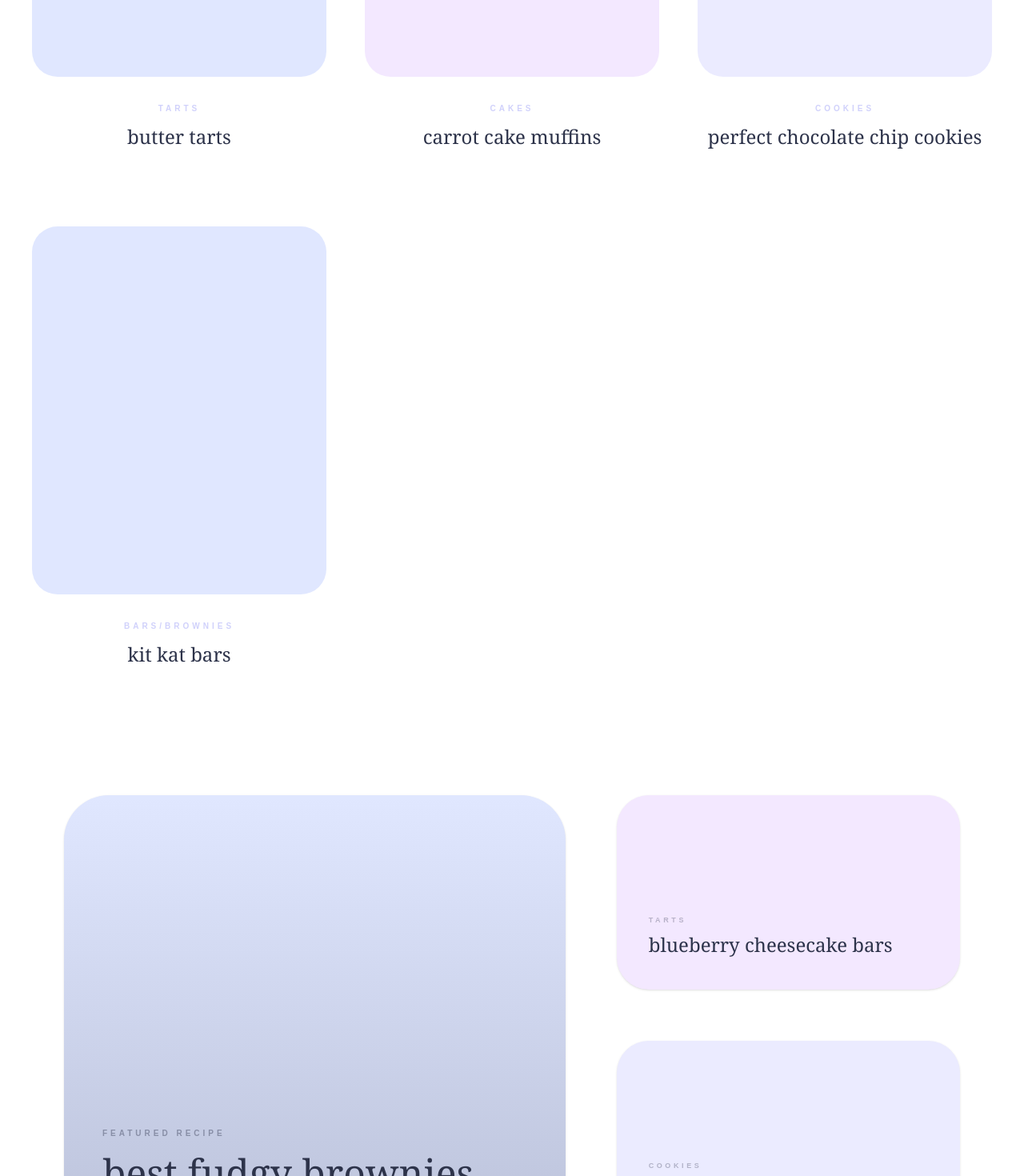
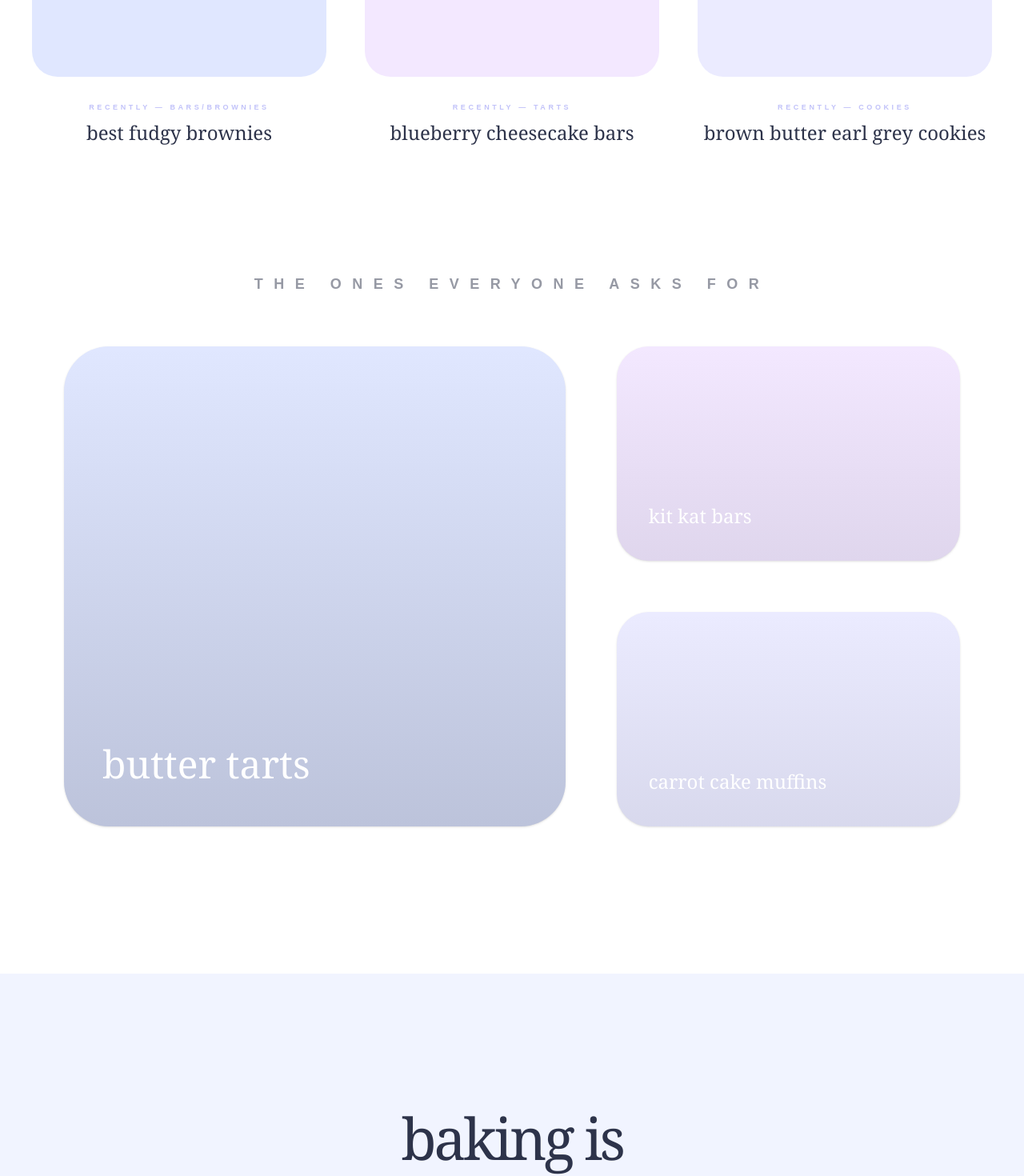
Before and after one commit to billie-zhang/billiesbakinglife, a Next.js app: page / in a window 1280 px wide. Shown: the part 640-2110 px from the top of the page at 80% size. Built offline with nearby package versions, Linux system fonts and the light colour scheme.

Commit message:
reformat home page

```diff
--- a/app/page.tsx
+++ b/app/page.tsx
@@ -11,10 +11,25 @@ export default async function Home() {
   const files = fs.readdirSync(recipesDir);
   const recipes = files.map((file) => JSON.parse(fs.readFileSync(path.join(recipesDir, file), "utf-8")));
 
-  const featured = recipes.slice(0, 3);
-  const latest = recipes.slice(3, 9);
+  // 1. Sort by Date for "Latest" (Assuming you add a "date": "2024-03-20" to your JSON)
+  const latest = [...recipes]
+    .sort((a, b) => new Date(b.date || 0).getTime() - new Date(a.date || 0).getTime())
+    .slice(0, 3);
 
-  const categories = ["cookies", "cakes", "bars/brownies", "tarts", "bread", "pastries"]; // TODO: update categories
+  // 2. Explicit Featured Selection
+  const featuredIds = ["butter-tarts", "kit-kat-bars", "carrot-cake-muffins"];
+  const featured = featuredIds.map(id =>
+    recipes.find(r => r.id === id) || recipes[0]
+  );
+
+  const categories = [
+    { name: "cookies", color: "bg-[#E0E7FF]" },
+    { name: "cakes", color: "bg-[#F3E8FF]" },
+    { name: "bars/brownies", color: "bg-[#EBEBFF]" },
+    { name: "tarts", color: "bg-[#E0E7FF]" },
+    { name: "bread", color: "bg-[#F3E8FF]" },
+    { name: "pastries", color: "bg-[#EBEBFF]" }
+  ];
 
   return (
     <div className="min-h-screen">
@@ -25,26 +40,34 @@ export default async function Home() {
           <div className="w-full h-[1px] bg-[#D1DAFF]/90" />
         </div>
 
-        <div className="grid grid-cols-1 md:grid-cols-2 lg:grid-cols-3 gap-x-12 gap-y-24">
+        <div className="grid grid-cols-1 md:grid-cols-3 gap-x-12 gap-y-20">
           {latest.map((recipe, index) => (
-            <Link key={recipe.id} href={`/recipes/${recipe.id}`} className="group block text-center">
+            <Link key={recipe.id} href={`/recipes/${recipe.id}`} className="group block">
               <div className={`relative aspect-[4/5] overflow-hidden rounded-[2rem] mb-8 transition-all duration-1000 group-hover:-translate-y-2 ${cardColors[index % cardColors.length]}`} />
-              <p className="text-[10px] uppercase tracking-[0.4em] font-bold text-[#6366F1]/30 mb-3">{recipe.category}</p>
-              <h3 className="text-2xl font-serif text-[#2D334A] group-hover:italic transition-all duration-500">{recipe.name}</h3>
+              <div className="text-center">
+                <p className="text-[9px] uppercase tracking-[0.4em] font-bold text-[#6366F1]/40 mb-2">
+                  {recipe.date ? new Date(recipe.date).toLocaleDateString('en-US', { month: 'short', day: 'numeric' }) : 'recently'} — {recipe.category}
+                </p>
+                <h3 className="text-2xl font-serif text-[#2D334A] transition-all duration-500">{recipe.name}</h3>
+              </div>
             </Link>
           ))}
         </div>
       </section>
 
-      <section className="px-8 md:px-20 mb-52">
+      <div className="max-w-7xl mx-auto px-10 mb-16 text-center">
+        <span className="text-[18px] uppercase tracking-[0.75em] text-[#2D334A]/50 font-bold">The Ones Everyone Asks For</span>
+      </div>
+
+      <section className="px-8 md:px-20 mb-46">
         <div className="max-w-7xl mx-auto">
-          <div className="grid grid-cols-1 md:grid-cols-12 gap-10 md:gap-16 h-auto md:h-[550px]">
-            <div className="md:col-span-7 h-[350px] md:h-full">
+          <div className="grid grid-cols-1 md:grid-cols-12 gap-10 md:gap-16 h-auto md:h-[600px]">
+            <div className="md:col-span-7 h-[400px] md:h-full">
               <Link href={`/recipes/${featured[0]?.id}`} className="group relative block w-full h-full overflow-hidden rounded-[3.5rem] bg-[#E0E7FF] shadow-sm hover:shadow-xl transition-all duration-700">
                 <div className="absolute inset-0 bg-gradient-to-t from-[#2D334A]/20 to-transparent z-10" />
                 <div className="absolute bottom-12 left-12 z-20">
-                  <span className="text-[10px] uppercase tracking-[0.4em] font-bold text-[#2D334A]/40 mb-3 block">Featured Recipe</span>
-                  <h2 className="text-3xl md:text-5xl font-serif text-[#2D334A] leading-tight group-hover:italic transition-all">
+                  {/* <span className="text-[10px] uppercase tracking-[0.4em] font-bold text-white/60 mb-3 block italic">The signature</span> */}
+                  <h2 className="text-3xl md:text-5xl font-serif text-white leading-tight transition-all">
                     {featured[0]?.name}
                   </h2>
                 </div>
@@ -52,10 +75,10 @@ export default async function Home() {
             </div>
             <div className="md:col-span-5 flex flex-col gap-10 md:gap-16 h-auto md:h-full">
               {featured.slice(1, 3).map((recipe, i) => (
-                <Link key={recipe.id} href={`/recipes/${recipe.id}`} className={`group relative flex-1 min-h-[220px] overflow-hidden rounded-[2.5rem] shadow-sm hover:shadow-xl transition-all duration-700 ${i === 0 ? 'bg-[#F3E8FF]' : 'bg-[#EBEBFF]'}`}>
+                <Link key={recipe.id} href={`/recipes/${recipe.id}`} className={`group relative flex-1 min-h-[250px] overflow-hidden rounded-[2.5rem] shadow-sm hover:shadow-xl transition-all duration-700 ${i === 0 ? 'bg-[#F3E8FF]' : 'bg-[#EBEBFF]'}`}>
+                  <div className="absolute inset-0 bg-gradient-to-t from-[#2D334A]/10 to-transparent z-10" />
                   <div className="absolute bottom-10 left-10 z-20">
-                    <p className="text-[9px] uppercase tracking-[0.4em] font-bold text-[#2D334A]/30 mb-2">{recipe.category}</p>
-                    <h3 className="text-xl md:text-2xl font-serif text-[#2D334A] group-hover:italic transition-all">
+                    <h3 className="text-xl md:text-2xl font-serif text-white group-hover:italic transition-all">
                       {recipe.name}
                     </h3>
                   </div>
@@ -66,7 +89,7 @@ export default async function Home() {
         </div>
       </section>
 
-      <section className="bg-[#F1F4FF] py-40 mb-52">
+      <section className="bg-[#F1F4FF] py-40 mb-48">
         <div className="max-w-3xl mx-auto text-center px-6">
           <h2 className="text-5xl md:text-7xl font-serif leading-tight tracking-tighter text-[#2D334A] mb-12">
             baking is <br /> <span className="italic opacity-20">the art of let go.</span>
@@ -81,33 +104,34 @@ export default async function Home() {
         </div>
       </section>
 
-      <section className="max-w-7xl mx-auto px-10 pb-56">
+      <section className="max-w-7xl mx-auto px-10 mb-52">
         <div className="text-center mb-20">
-          <h2 className="text-[12px] uppercase tracking-[0.6em] font-bold text-[#2D334A]/30">Explore by Category</h2>
+          <h2 className="text-[14px] uppercase tracking-[0.6em] font-bold text-[#2D334A]/30">Explore by Category</h2>
         </div>
+        <div className="grid grid-cols-1 sm:grid-cols-2 lg:grid-cols-3 gap-8">
+          {categories.map((cat) => (
+            <Link
+              key={cat.name}
+              href={`/${cat.name}`}
+              className="group flex flex-col h-64 overflow-hidden rounded-[2.5rem] bg-white border border-[#E0E7FF] transition-all duration-500 hover:shadow-2xl hover:shadow-[#6366F1]/5 hover:-translate-y-1"
+            >
+              <div className={`h-1/2 w-full ${cat.color} transition-transform duration-700 group-hover:scale-105`} />
 
-        <div className="grid grid-cols-1 sm:grid-cols-2 lg:grid-cols-3 gap-8">
-          {categories.map((category) => (
-            <Link
-              key={category}
-              href={`/${category}`}
-              className="group relative flex flex-col items-center justify-center h-40 bg-white border border-[#E0E7FF] rounded-[2.5rem] transition-all duration-500 hover:shadow-2xl hover:shadow-[#6366F1]/5 hover:-translate-y-1"
-            >
-              <h3 className="text-2xl font-serif text-[#2D334A] transition-all duration-500">
-                {category}
-              </h3>
-              <div className="mt-3 h-[1.5px] w-0 bg-[#6366F1]/30 transition-all duration-500 ease-out group-hover:w-12" />
+              <div className="h-1/2 w-full flex flex-col items-center justify-center bg-white relative">
+                <h3 className="text-2xl font-serif text-[#2D334A] transition-all duration-500">
+                  {cat.name}
+                </h3>
+                <div className="mt-2 h-[1px] w-0 bg-[#6366F1]/30 transition-all duration-500 group-hover:w-8" />
+              </div>
             </Link>
           ))}
         </div>
       </section>
 
-      {/* TODO: update this section */}
       <section className="max-w-6xl mx-auto px-10 pb-64">
         <div className="grid grid-cols-1 md:grid-cols-2 gap-20 items-center">
-          <div className="aspect-[4/5] bg-[#E0E7FF] rounded-[4rem] overflow-hidden">
-            {/* Placeholder for an About Image */}
-            <div className="w-full h-full bg-gradient-to-tr from-[#6366F1]/10 to-transparent" />
+          <div className="aspect-[4/5] bg-[#E0E7FF] rounded-[4rem] overflow-hidden relative">
+            <div className="absolute inset-0 bg-gradient-to-tr from-[#6366F1]/10 to-transparent" />
           </div>
           <div className="space-y-8">
             <span className="text-[10px] uppercase tracking-[0.5em] font-bold text-[#6366F1]/40 ">The Maker</span>
@@ -115,12 +139,9 @@ export default async function Home() {
               hi, i'm billie! <br /><span className="italic">welcome to my kitchen.</span>
             </h2>
             <p className="text-lg text-[#2D334A]/60 leading-relaxed font-light max-w-md">
-              I believe that the best bakes come from a place of intuition, high-quality ingredients, and a lot of patience. This journal is where I share my most cherished recipes and the stories behind them.
+              I believe that the best bakes come from a place of intuition, high-quality ingredients, and a lot of patience.
             </p>
-            <Link
-              href="/about"
-              className="inline-block pt-6 group"
-            >
+            <Link href="/about" className="inline-block pt-6 group">
               <span className="text-xs uppercase tracking-[0.3em] font-bold text-[#2D334A] border-b border-[#2D334A] pb-1 group-hover:text-[#6366F1] group-hover:border-[#6366F1] transition-all">
                 Read the full story
               </span>
```
